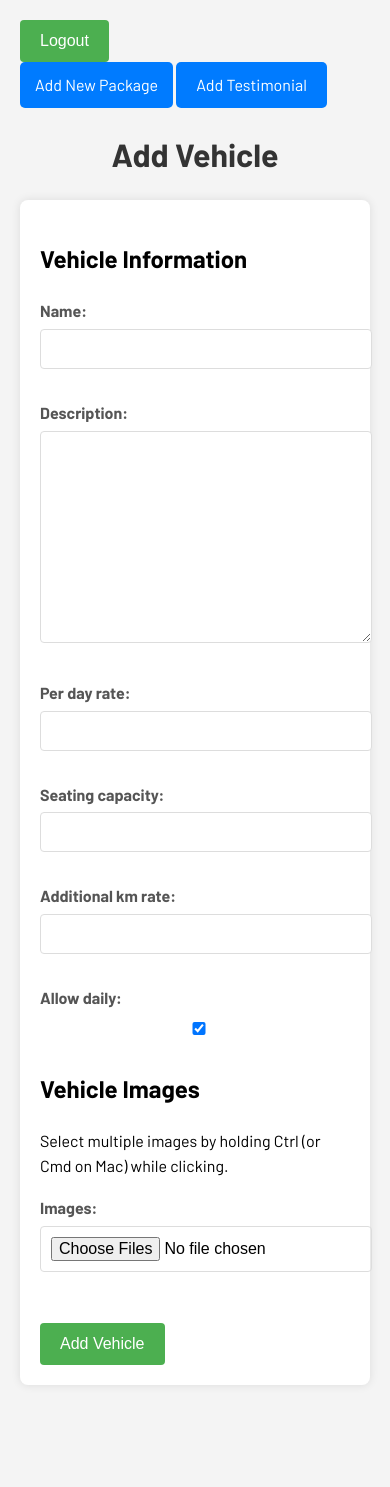
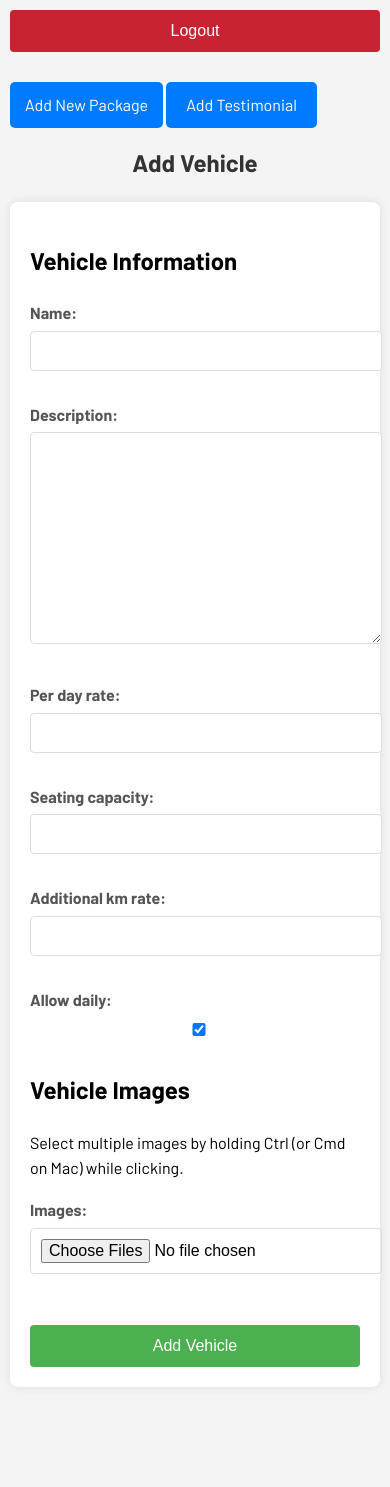
Before and after one commit to muhdashique/pickmetravels, a Django app: page /add-vehicle/ in a window 390 px wide. Shown: the top 1487 px of the page. Run offline with Django 4.2, Linux system fonts and the light colour scheme; data that the repository does not hold is empty.

Commit message:
client changes

```diff
--- a/templates/add_vehicle.html
+++ b/templates/add_vehicle.html
@@ -164,7 +164,7 @@
 
         <form action="{% url 'user_logout' %}" method="post">
             {% csrf_token %}
-            <button type="submit" class="logout-btn">Logout</button>
+            <button type="submit" class="logout-btn" style="margin-bottom: 30px; background-color: #c82333;">Logout</button>
         </form>
 
 
@@ -241,8 +241,8 @@
                 <td>{{ vehicle.seating_capacity }}</td>
                 <td>₹{{ vehicle.additional_km_rate }}</td>
                 <td>
-                    <a href="{% url 'edit_vehicle' vehicle.id %}" class="btn btn-edit">Edit</a>
-                    <form action="{% url 'delete_vehicle' vehicle.id %}" method="post" style="display:inline;">
+                    <a href="{% url 'edit_vehicle' vehicle.id %}" class="btn btn-edit" style="margin-bottom: 5px;">Edit</a>
+                    <form action="{% url 'delete_vehicle' vehicle.id %}" method="post" style="display:inline; margin-bottom: 5px;">
                         {% csrf_token %}
                         <button type="submit" class="btn btn-delete" onclick="return confirm('Are you sure you want to delete this vehicle?');">Delete</button>
                     </form>
@@ -318,5 +318,89 @@
             });
         });
     </script>
+    <style>
+        @media (max-width: 768px) {
+            body {
+                padding: 10px;
+            }
+
+            .firstform, .vehicle-table {
+                width: 100%;
+                box-sizing: border-box;
+            }
+
+            .vehicle-table thead {
+                display: none; /* Hide table headers for mobile */
+            }
+
+            .vehicle-table tr {
+                display: block;
+                margin-bottom: 10px;
+                border: 1px solid #ddd;
+                border-radius: 8px;
+                background-color: #fff;
+                padding: 10px;
+            }
+
+            .vehicle-table td {
+                display: flex;
+                justify-content: space-between;
+                padding: 8px 0;
+            }
+
+            .vehicle-table td::before {
+                content: attr(data-label);
+                font-weight: bold;
+                color: #4CAF50;
+            }
+
+            .admin-controls {
+                text-align: center;
+                margin-bottom: 20px;
+            }
+
+            .admin-controls a, .logout-btn {
+                display: block;
+                width: 100%;
+                box-sizing: border-box;
+                margin-bottom: 10px;
+            }
+
+            .preview-images {
+                justify-content: center;
+            }
+
+            .preview-image {
+                width: 80px;
+                height: 80px;
+            }
+
+            .btn {
+                width: 100%;
+                text-align: center;
+            }
+        }
+
+        @media (max-width: 480px) {
+            h1 {
+                font-size: 24px;
+            }
+
+            .vehicle-table td {
+                flex-direction: column;
+                text-align: center;
+            }
+
+            .vehicle-table td::before {
+                text-align: center;
+                margin-bottom: 5px;
+            }
+
+            button, .btn {
+                width: 100%;
+            }
+        }
+    </style>
+
 </body>
 </html>
```
Also changed, not shown: templates/index.html (+4 -4 lines).
